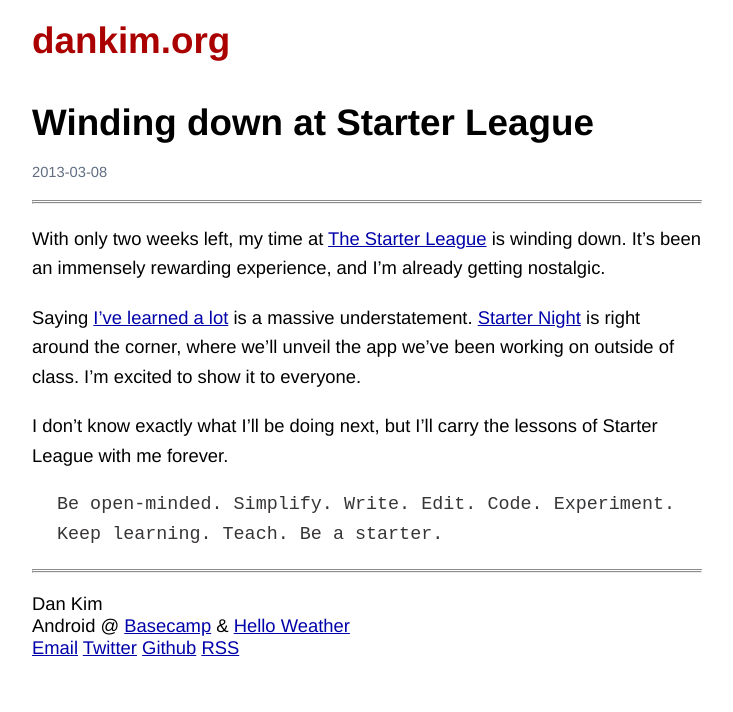
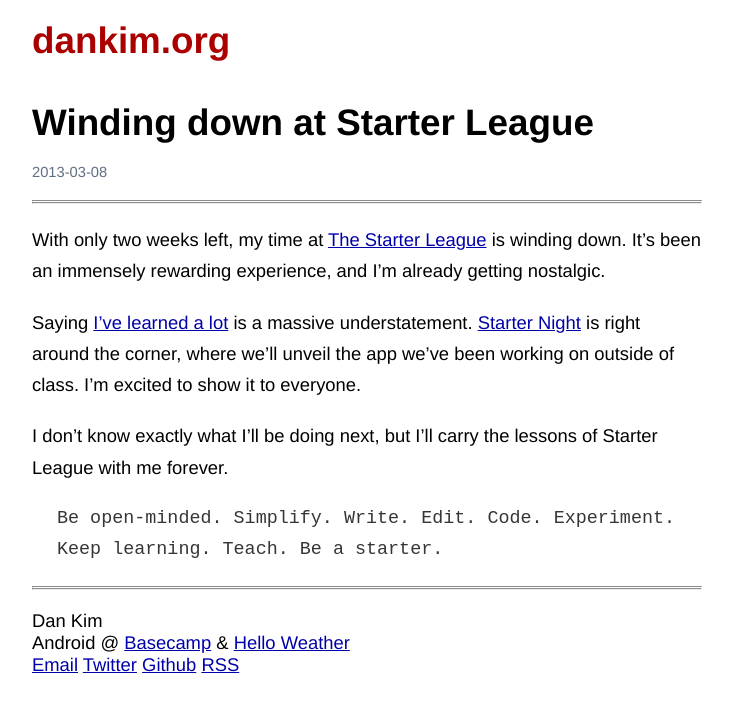
Before and after one commit to lateplate/lateplate.github.io, a Jekyll site: the page built from _posts/2013-03-08-winding-down-at-starter-league.md, in a window 1280 px wide. Shown: the top 712 px of the page, without its empty margins (273-1006 px from the left). Built offline with Jekyll 4.4.1, drawn with Linux system fonts in a browser that asks for light colours.

Commit message:
Star some posts. Tweak line height.

```diff
--- a/css/main.css
+++ b/css/main.css
@@ -147,7 +147,7 @@ p img {
 
 .post {
     font-size: 1em;
-    line-height: 1.35em;
+    line-height: 1.7em;
     overflow-wrap: break-word;
 }
 
@@ -217,10 +217,6 @@ p img {
         font-size: 1.15em;
     }
 
-    .post {
-        line-height: 1.6em;
-    }
-
     .post p {
         margin: 20px 0;
     }
```
Also changed, not shown: _posts/2016-04-02-im-a-boring-programmer-and-proud-of-it.md (+1 -0 lines), _posts/2016-05-21-eat-sleep-code-repeat-is-such-bullshit.md (+1 -0 lines), _posts/2016-11-12-a-shining-example-of-how-to-teach.md (+1 -0 lines), _posts/2018-01-10-hate-your-job-happier-times-are-within-your-grasp.md (+1 -0 lines).
